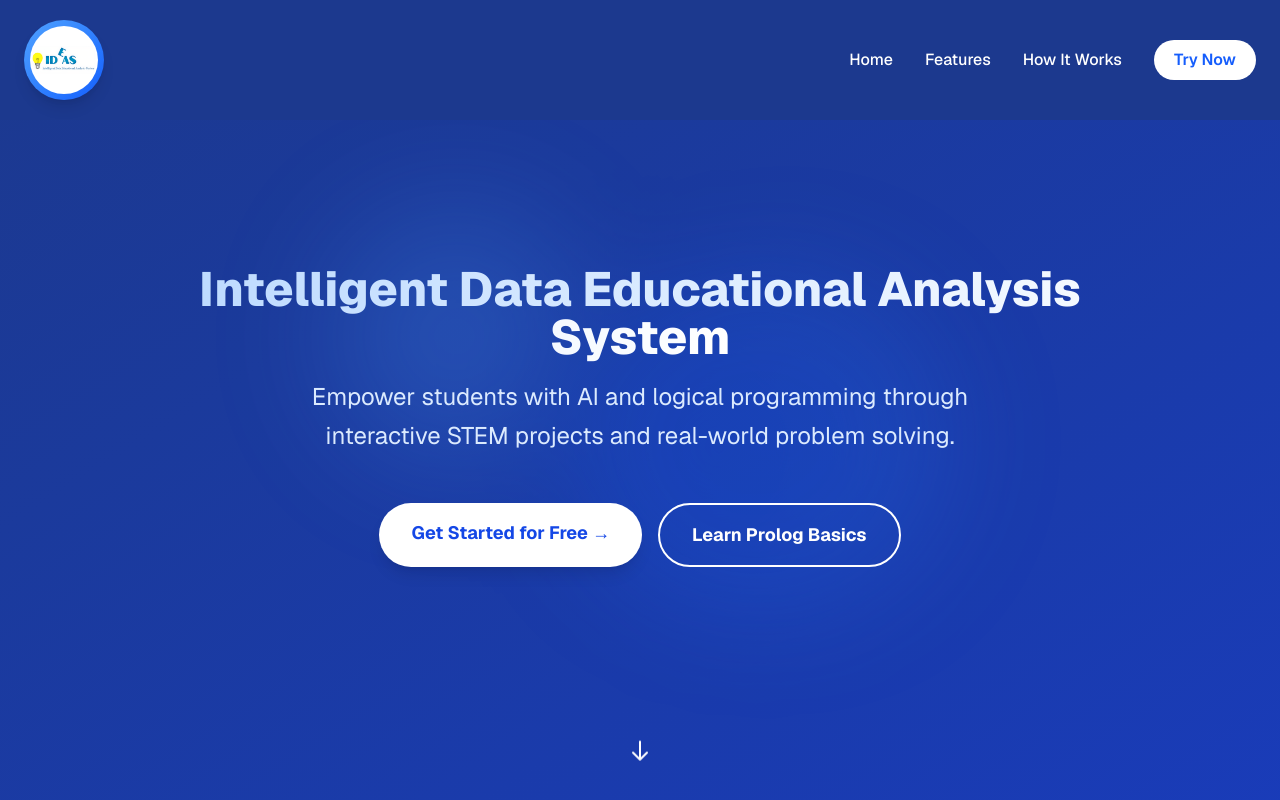
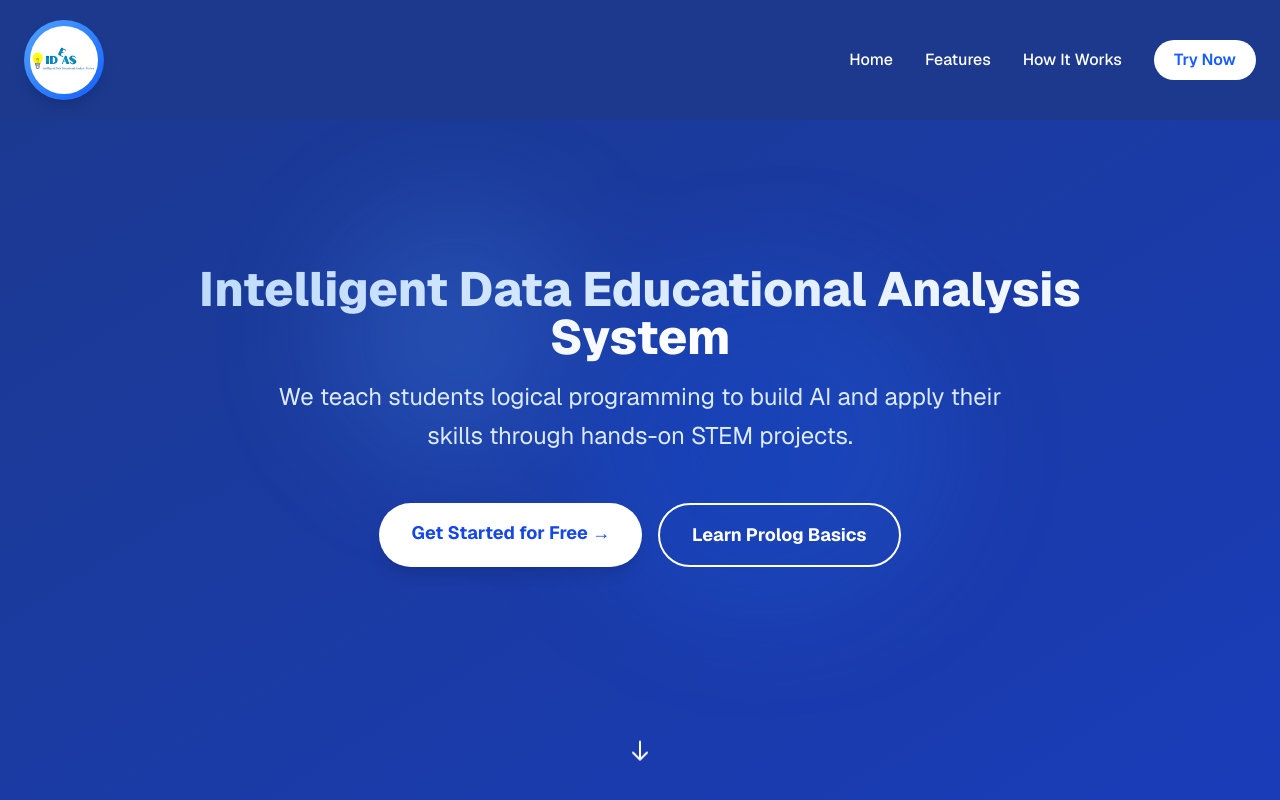
Before and after one commit to MagdalenaMaglizhanova/prolog-chat-app, a Next.js app: page / in a window 1280 px wide. Shown: the top 800 px of the page. Built offline with nearby package versions, Linux system fonts and the light colour scheme.

Commit message:
Update page.tsx

```diff
--- a/src/app/page.tsx
+++ b/src/app/page.tsx
@@ -127,7 +127,7 @@ export default function Home() {
           {/* Hero Content */}
           <div>
             <p className="text-xl md:text-2xl text-blue-100 mb-12 max-w-3xl mx-auto leading-relaxed">
-              Empower students with AI and logical programming through interactive STEM projects and real-world problem solving.
+              We teach students logical programming to build AI and apply their skills through hands-on STEM projects.
             </p>
             <div className="flex flex-col sm:flex-row justify-center gap-4">
               <a
```
